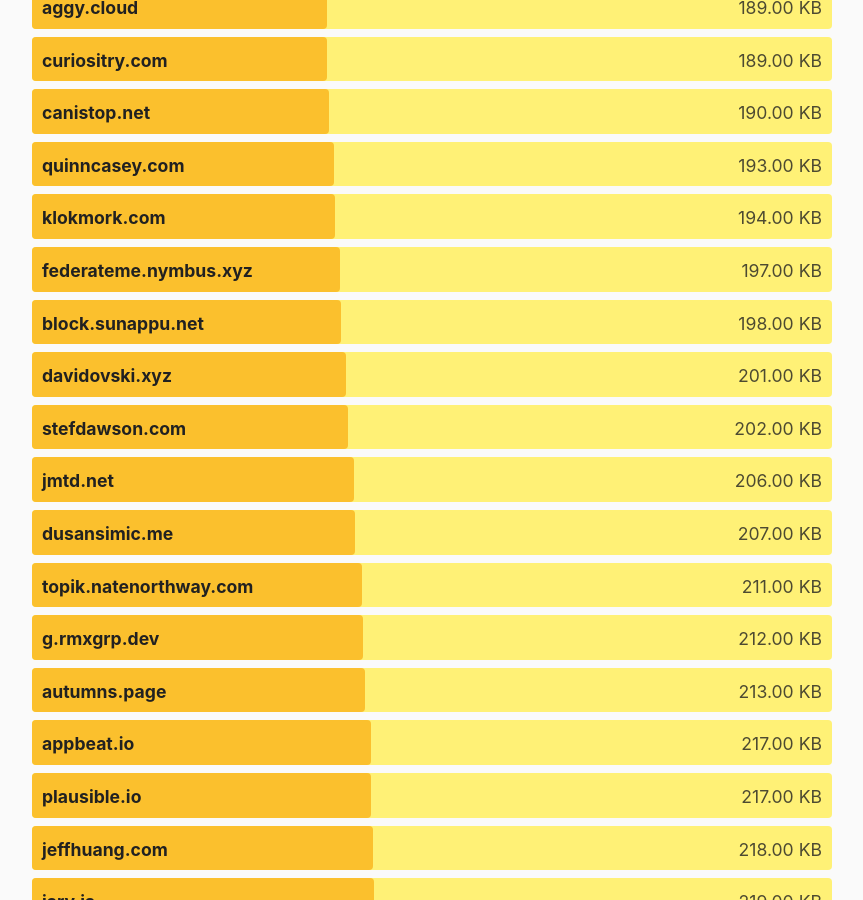
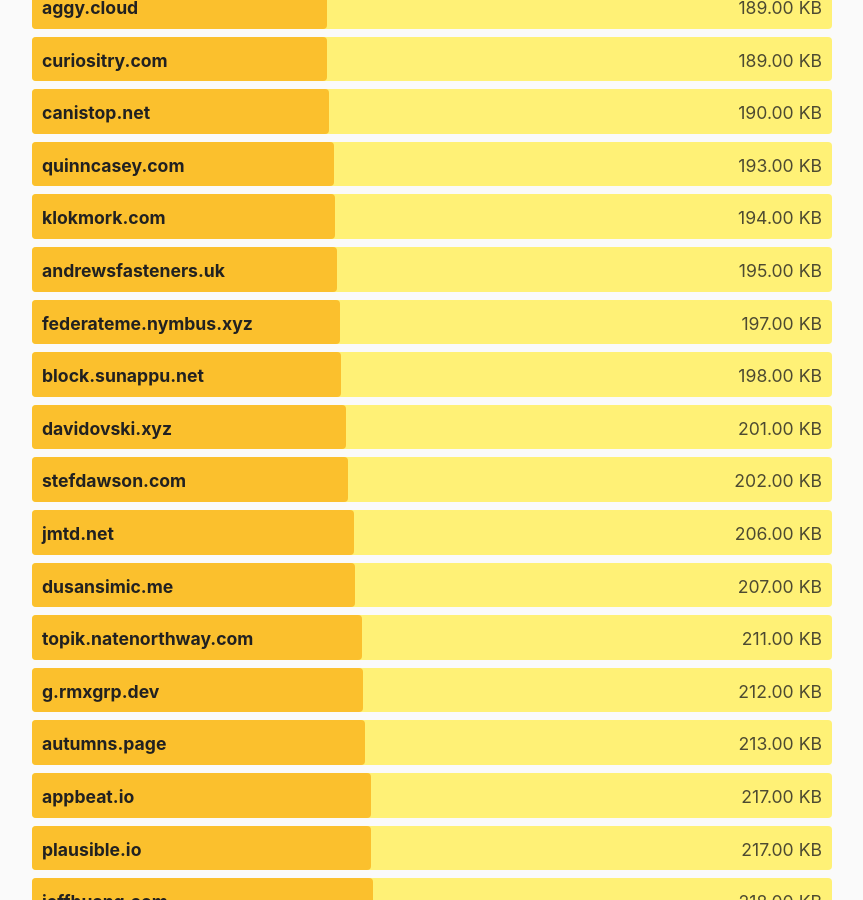
Before and after one commit to kevquirk/512kb.club, a Jekyll site: the page built from index.md, in a window 1280 px wide and 900 px high, scrolled down 15322 px. Shown: the whole window, without its empty margins (208-1071 px from the left). Built offline with Jekyll 4.4.1, drawn with Linux system fonts in a browser that asks for light colours.

Commit message:
Add andrewasfasteners.uk

```diff
--- a/_data/sites.yml
+++ b/_data/sites.yml
@@ -78,6 +78,11 @@
   size: 31.7
   last_checked: 2021-12-18
 
+- domain: andrewsfasteners.uk
+  url: https://www.andrewsfasteners.uk/
+  size: 195
+  last_checked: 2022-01-25
+
 - domain: anibalsolon.com
   url: https://anibalsolon.com/
   size: 450
```
